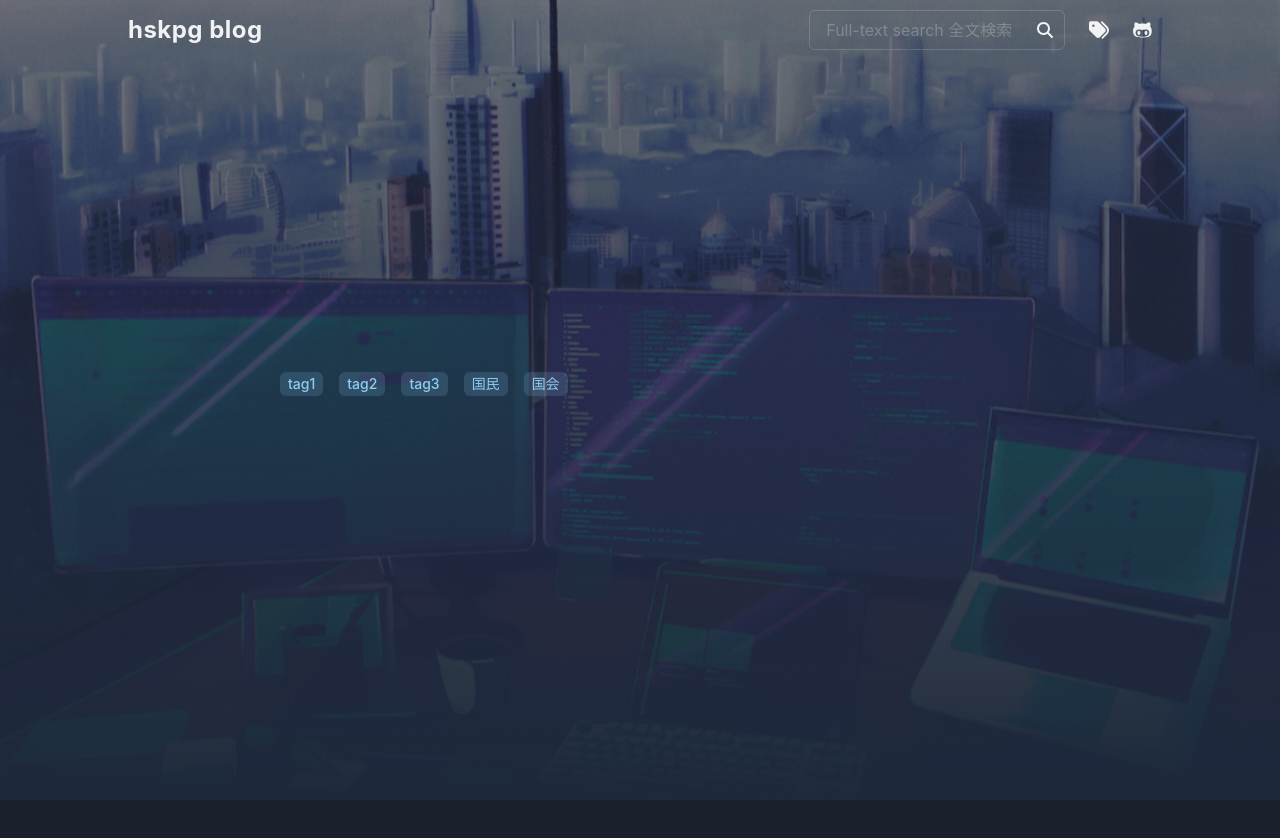
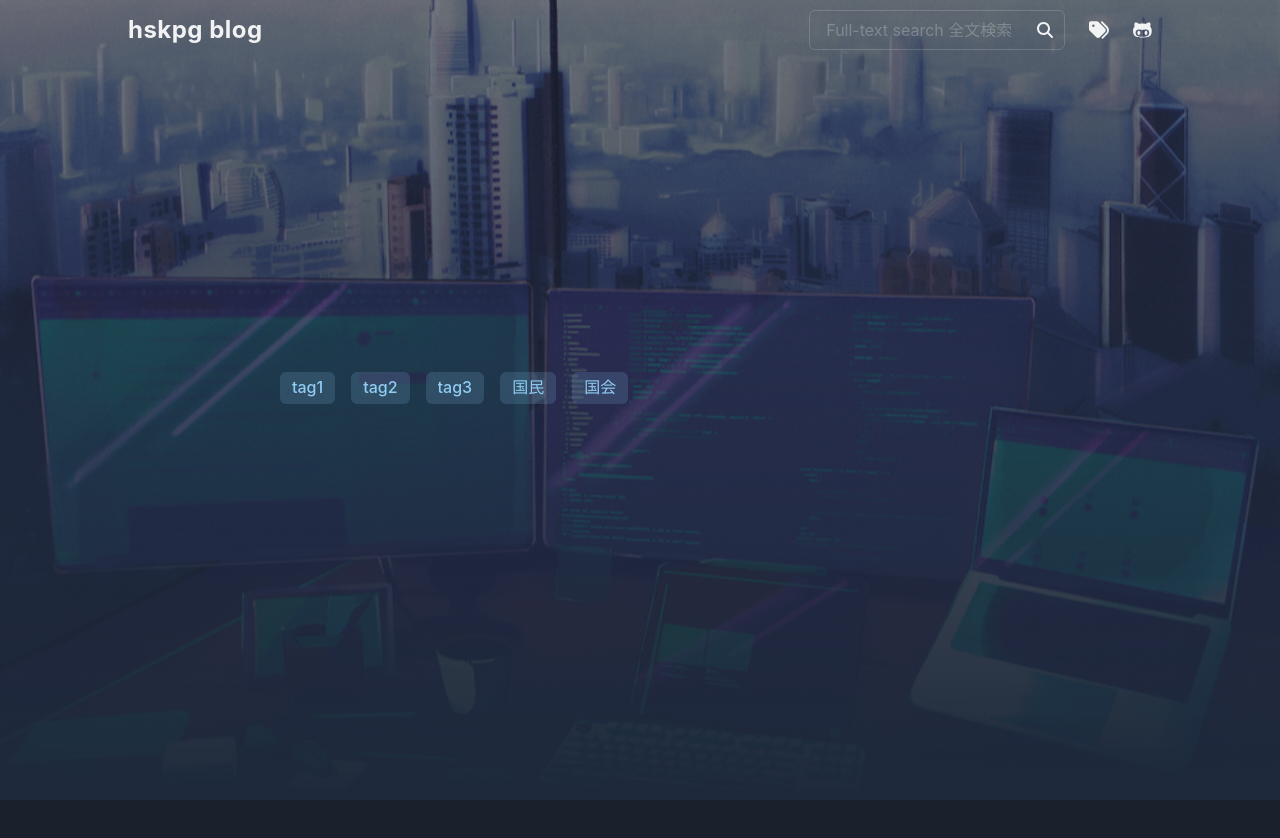
Before and after one commit to ShuntaH/next-ts-blog-template, a Next.js app: page /tags in a window 1280 px wide. Shown: the top 838 px of the page. Built offline with nearby package versions, Linux system fonts and the light colour scheme.

Commit message:
UPDATE: card props

```diff
--- a/src/components/foundations/tag-link.tsx
+++ b/src/components/foundations/tag-link.tsx
@@ -1,21 +1,33 @@
-import { LinkProps, Tag, TagLabel, TagProps } from "@chakra-ui/react";
+import { Tag, TagLabel, TagLabelProps } from "@chakra-ui/react";
 import React, { FC } from "react";
 import { STYLES } from "lib/constants";
+import { TagLinkProps } from "interfaces/foundation";
 
-type Props = Omit<TagProps & LinkProps, 'colorScheme'>
 
+type Props = {
+  tagLinkProps?: TagLinkProps
+  tagLabelProps?: TagLabelProps,
+  children?: React.ReactNode
+}
 /**
  * colorScheme は props によって変更できない
  * @param props
  */
-const TagLink: FC<Props> = (props: Props) => {
+const TagLink: FC<Props> = ({
+  tagLinkProps,
+  tagLabelProps,
+  children
+}) => {
   return (
     <Tag
-      variant={props.variant}
+      size={"sm"}
+      fontSize={{base: 'x-small', md: 'sm'}}
       colorScheme={STYLES.baseColorScheme}
-      {...props}
+      {...tagLinkProps}
     >
-      <TagLabel>{props.children}</TagLabel>
+      <TagLabel {...tagLabelProps}>
+        {children}
+      </TagLabel>
     </Tag>
   )}
 
--- a/src/components/post/postList/post-card-header.tsx
+++ b/src/components/post/postList/post-card-header.tsx
@@ -23,9 +23,9 @@ const PostCardHeader: React.FC<Props> = ({ post, cardHeaderProps }) => (
       updatedAt={post.updatedAt}
       tags={post.tags}
       boxProps={{
-          marginBottom: {
-            base: 1, md: 1
-          }}}
+        marginBottom: { base: 1, md: 1 },
+        fontSize: { base: "xs", md: 'sm' }
+      }}
     />
   </CardHeader>
 )
--- a/src/components/post/postList/post-card.tsx
+++ b/src/components/post/postList/post-card.tsx
@@ -36,7 +36,11 @@ const PostCard: React.FC<Props> = ({ post, cardProps}) => {
         {...cardProps}
       >
         {/*todo head*/}
-        <PostCardHeader post={post} />
+        <PostCardHeader
+          post={post}
+          cardHeaderProps={{
+            marginBottom: {base: 2, md: 1}
+        }} />
         <PostCardBody post={post} />
       </Card>
   );
--- /dev/null
+++ b/src/interfaces/foundation.ts
@@ -0,0 +1,3 @@
+import { LinkProps, TagProps } from "@chakra-ui/react";
+
+export type TagLinkProps = Omit<TagProps & LinkProps, 'colorScheme'>
--- a/src/lib/helpers.ts
+++ b/src/lib/helpers.ts
@@ -1,3 +1,6 @@
+/**
+ * サーバーとクライアントどちらで動いているか
+ */
 export const serverOrBrowser = (): string => {
   try {
     window.location
--- a/src/pages/tags/index.tsx
+++ b/src/pages/tags/index.tsx
@@ -1,6 +1,6 @@
 import { getAllPosts, getAllTags } from "lib/api/post";
 import { Posts } from "interfaces/post";
-import { Box, HStack } from "@chakra-ui/react";
+import { Box, Flex } from "@chakra-ui/react";
 import Layout from "components/layouts/layout";
 import TagLink from "components/foundations/tag-link";
 import { useFuse } from "hooks/useFuse";
@@ -36,17 +36,26 @@ export default function Index({ allPosts, allTags }: Props) {
     // </Head>
     <Layout fuse={fuse}>
       <Box position={"relative"}>
-        <HStack spacing={4}>
+        <Flex
+          flexWrap={"wrap"}
+          justifyContent={"flex-start"}
+          alignItems={"center"}
+          gap={{base: 2, md: 4}}
+        >
           {allTags.map((tag, index) => (
             <TagLink
               key={index}
-              href={`/tags/${tag}/1`}
-              as={NextLink}
+              tagLinkProps={{
+                fontSize: "md",
+                size: "lg",
+                href:`/tags/${tag}/1`,
+                as: NextLink
+            }}
             >
               {tag}
             </TagLink>
           ))}
-        </HStack>
+        </Flex>
       </Box>
     </Layout>
   )
```
Also changed, not shown: src/components/post/common/post-meta.tsx (+13 -3 lines), src/components/post/common/post-tags.tsx (+15 -4 lines). Lines whose indentation alone changed are shown as unchanged.
